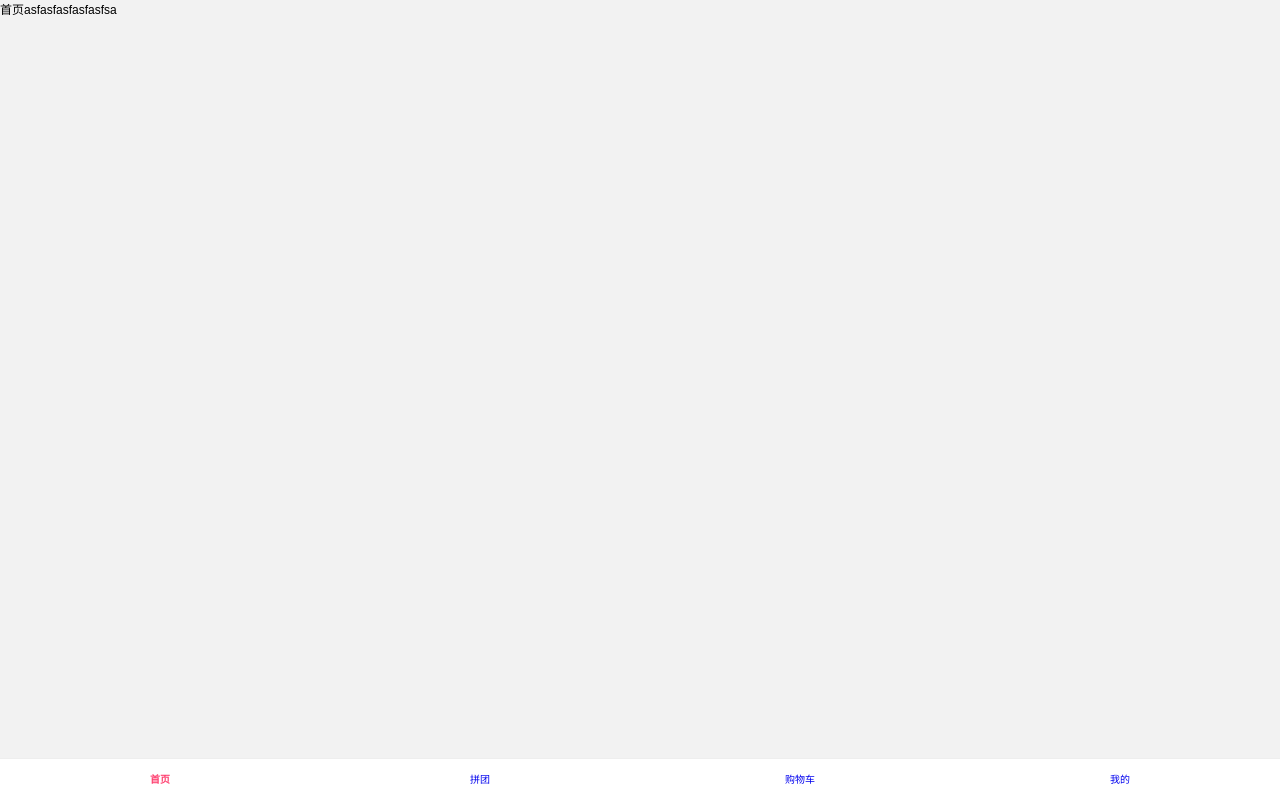
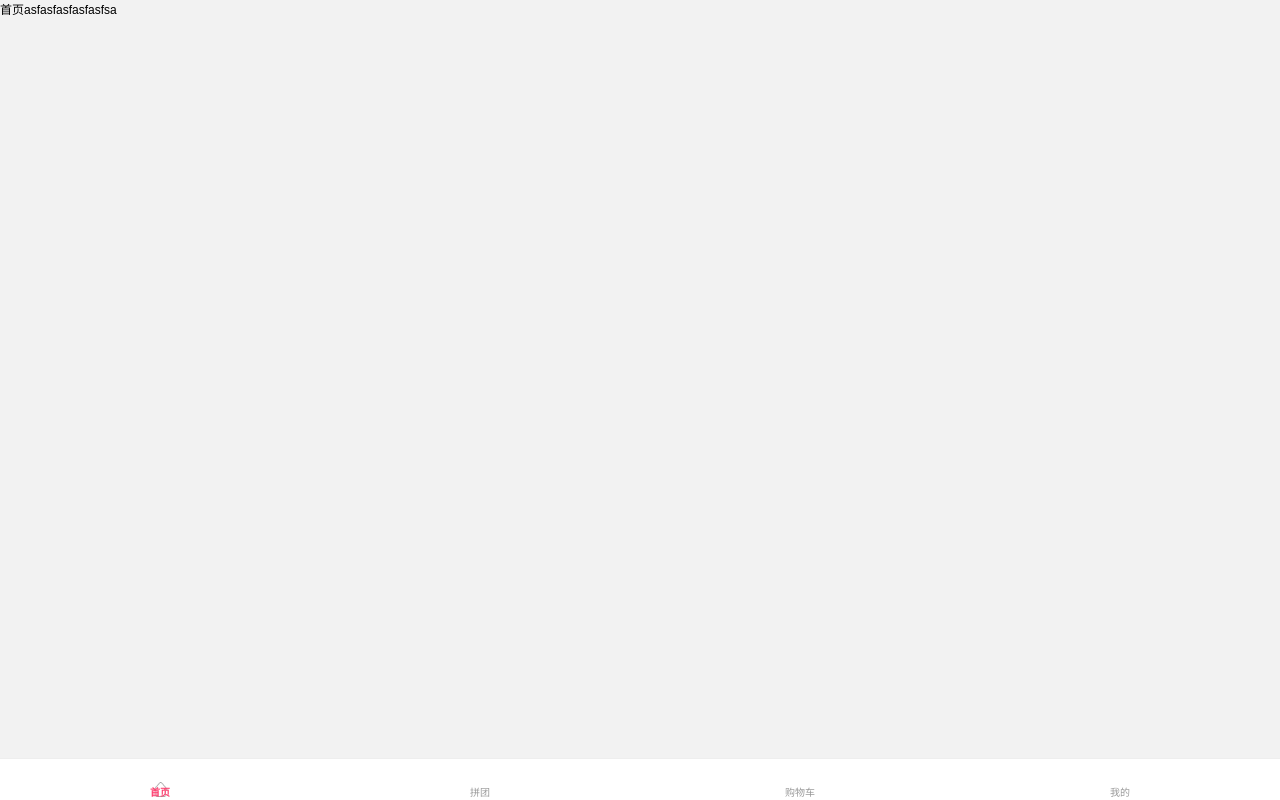
Before and after one commit to gzh51904/jumeiAPP, a Vue app: page / in a window 1280 px wide. Built offline with nearby package versions, Linux system fonts and the light colour scheme.

Commit message:
zhuwei小修改

```diff
--- a/src/App.vue
+++ b/src/App.vue
@@ -22,10 +22,10 @@
             </router-link>
           </li>
         </ul> -->
-        <router-link class="ee" to="/" active-class="active" exact>首页</router-link>
-        <router-link class="rr" to="/discover" active-class="active">拼团</router-link>
-        <router-link class="tt" to="/cart" active-class="active">购物车</router-link>
-        <router-link class="aa" to="/mine" active-class="active">我的</router-link>
+        <router-link class="home" to="/" active-class="active" exact>首页</router-link>
+        <router-link class="group" to="/discover" active-class="active">拼团</router-link>
+        <router-link class="cart" to="/cart" active-class="active">购物车</router-link>
+        <router-link class="mine" to="/mine" active-class="active">我的</router-link>
     </footer>
     <router-view/>
   </div>
@@ -102,9 +102,10 @@ export default {
 </script>
 
 <style>
-.active {
+.bottom-nav .active {
   font-weight: bold;
   color:  rgb(254, 64, 112);
+  text-decoration: none;
 }
 .bottom-nav {
     width: 100%;
@@ -116,23 +117,27 @@ export default {
     text-align: center;
     box-sizing: border-box;
     border-top: 1px solid rgb(238, 238, 238);
+
 }
 .bottom-nav a {
     background: #fff;
-
+    color: #999;
     display: inline-block;
     width: 25%;
     height: 50px;
     background-repeat: no-repeat;
     background-position: center .3rem;
     background-size: 1.2rem 1.07rem;
-    -webkit-box-sizing: border-box;
-    -moz-box-sizing: border-box;
     box-sizing: border-box;
-    /* padding-top: 1.5rem; */
-    line-height: 42px;
+    padding-top: 25px;
+
     font-size: 10px;
     text-decoration: none;
     font-family: Arial,helvetica,"微软雅黑","Microsoft Yahei",sans-serif;
 }
+.bottom-nav .home {
+  background-image: url(./assets/shouye.png);
+  background-size: 15px 15px;
+
+}
 </style>
```
